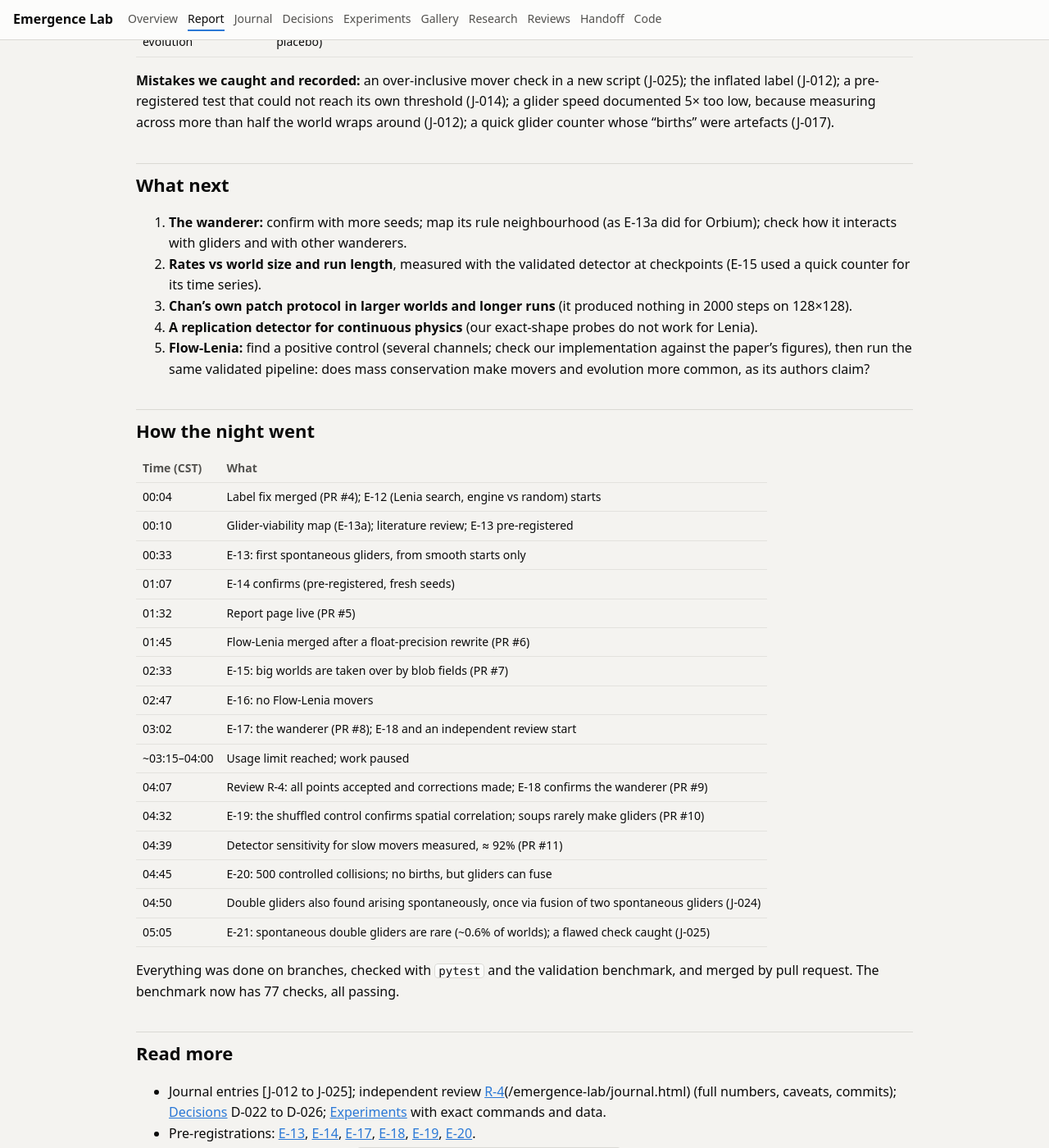
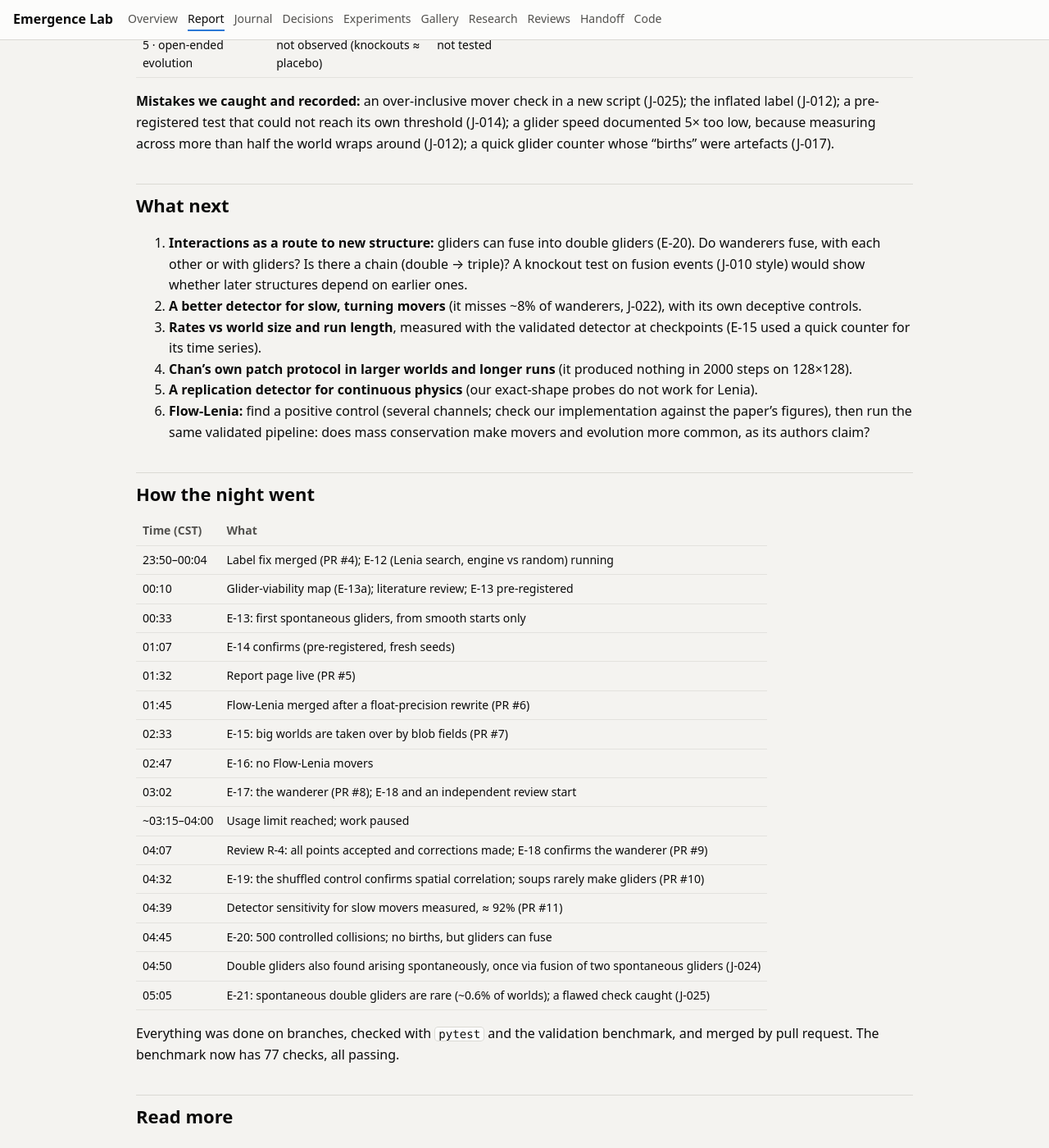
Before and after one commit to Yahyaal/emergence-lab, a Jekyll site: the page built from docs/report.md, in a window 1280 px wide and 1400 px high, scrolled down 11859 px. Shown: the whole window at 82% size. Built offline with Jekyll 4.4.1, drawn with Linux system fonts in a browser that asks for light colours; some of the changed text lies outside the part shown.

Commit message:
Report: fix link, wording, next steps after read-through
Co-Authored-By: Claude Opus 5.5 <noreply@anthropic.com>

```diff
--- a/docs/report.md
+++ b/docs/report.md
@@ -38,7 +38,7 @@ Before running anything new, we found that our automatic "complex" label had bee
 </figure>
 
 We checked whether the blob-edge activity was a rounding artefact (Lenia here stores 256 levels per cell). **It is not**: the same simulation in full floating-point precision does exactly the same thing. It is real, slow relaxation at the blob edges. The fix (for continuous physics only; the Game-of-Life results are byte-for-byte unchanged):
-- "complex" now requires something that **travels by itself** (verified by cutting it out and running it alone);
+- "complex" now requires something that **travels by itself**: seen moving in its own world, then verified by cutting it out and running it alone;
 - fields of still objects whose edges only creep are labelled **quasi-static** and are no longer rewarded by the search;
 - every change has a positive control, a negative control, a control built to fool it, and a test against the way the search picks candidates (8 new checks, all passing).
 
@@ -123,7 +123,7 @@ If gliders destroy each other in small worlds, what happens with more room? **E-
 
 <div class="cards two">
 <div class="card"><img src="{{ '/assets/report/e15-field-takeover.gif' | relative_url }}" alt="A blob field spreading over a large world"><p><b>The field wins.</b> One surviving patch of static blobs spreads over the whole world within ~600 steps.</p></div>
-<div class="card"><img src="{{ '/assets/report/e15-collision.gif' | relative_url }}" alt="Two gliders colliding in an empty world"><p><b>Gliders collide.</b> In the worlds the field never reached, gliders meet and merge or destroy each other. No collision ever made a new glider.</p></div>
+<div class="card"><img src="{{ '/assets/report/e15-collision.gif' | relative_url }}" alt="Two gliders colliding in an empty world"><p><b>Gliders collide.</b> In the worlds the field never reached, gliders meet and merge or destroy each other. We saw no collision make a new glider.</p></div>
 </div>
 
 So a glider is a **fragile in-between state**: the world must collapse enough to leave isolated lumps, but not so much that nothing survives, and no blob field may survive anywhere. In bigger worlds that last condition fails more often. In the collisions we looked at, gliders merged or destroyed each other. **We saw no births and no growing population**, though with only 6 glider-only worlds that is weak evidence, not proof.
@@ -151,7 +151,7 @@ So a glider is a **fragile in-between state**: the world must collapse enough to
 E-12 searched rule space from soups, and E-14 showed that soups (almost) never make gliders. So we repeated the search (**E-17**, pre-registered) with every world started smooth.
 
 <div class="cards two">
-<div class="card"><img src="{{ '/assets/report/e17-wanderer.gif' | relative_url }}" alt="A compact patterned creature moving in a loop, leaving a faint trail"><p><b>The "wanderer"</b> (rule μ 0.243, three kernel rings), found by the discovery engine. Cut out and run alone, it keeps its body (mass ~115) and moves along its path at about 0.07 cells per step, <b>turning as it goes</b> (net progress is only 0.02–0.05 cells per step) (faint trail). Found in 4 worlds, including runs with fresh seeds and a 2× larger world.</p></div>
+<div class="card"><img src="{{ '/assets/report/e17-wanderer.gif' | relative_url }}" alt="A compact patterned creature moving in a loop, leaving a faint trail"><p><b>The "wanderer"</b> (rule μ 0.243, three kernel rings), found by the discovery engine. Cut out and run alone, it keeps its body (mass ~115) and moves along its path at about 0.07 cells per step, <b>turning as it goes</b>, as its faint trail shows (net progress is only 0.02–0.05 cells per step). Found in 4 worlds, including runs with fresh seeds and a 2× larger world.</p></div>
 <div class="card"><p><b>Engine vs random search, from smooth starts:</b></p><p>Engine: <b>1 rule with a verified mover</b> (the wanderer). Random search: <b>0</b>. A second candidate, found by both, was a drifting chunk of blob field that fell apart when run alone.</p><p>The wanderer lives far from Orbium's island (3 rings, larger μ). It is slower and turns, unlike the straight-line gliders: a different kind of mover from Orbium (new to this project; similar slow, turning Lenia species may already be known). The numbers are tiny (one seed per search), so this is a lead, not a statistical result.</p></div>
 </div>
 
@@ -189,17 +189,18 @@ Overnight a separate agent implemented Flow-Lenia from the paper's equations and
 
 ## What next
 
-1. **The wanderer:** confirm with more seeds; map its rule neighbourhood (as E-13a did for Orbium); check how it interacts with gliders and with other wanderers.
-2. **Rates vs world size and run length**, measured with the validated detector at checkpoints (E-15 used a quick counter for its time series).
-3. **Chan's own patch protocol in larger worlds and longer runs** (it produced nothing in 2000 steps on 128×128).
-4. **A replication detector for continuous physics** (our exact-shape probes do not work for Lenia).
-5. **Flow-Lenia:** find a positive control (several channels; check our implementation against the paper's figures), then run the same validated pipeline: does mass conservation make movers and evolution more common, as its authors claim?
+1. **Interactions as a route to new structure:** gliders can fuse into double gliders (E-20). Do wanderers fuse, with each other or with gliders? Is there a chain (double → triple)? A knockout test on fusion events (J-010 style) would show whether later structures depend on earlier ones.
+2. **A better detector for slow, turning movers** (it misses ~8% of wanderers, J-022), with its own deceptive controls.
+3. **Rates vs world size and run length**, measured with the validated detector at checkpoints (E-15 used a quick counter for its time series).
+4. **Chan's own patch protocol in larger worlds and longer runs** (it produced nothing in 2000 steps on 128×128).
+5. **A replication detector for continuous physics** (our exact-shape probes do not work for Lenia).
+6. **Flow-Lenia:** find a positive control (several channels; check our implementation against the paper's figures), then run the same validated pipeline: does mass conservation make movers and evolution more common, as its authors claim?
 
 ## How the night went
 
 | Time (CST) | What |
 |---|---|
-| 00:04 | Label fix merged (PR #4); E-12 (Lenia search, engine vs random) starts |
+| 23:50–00:04 | Label fix merged (PR #4); E-12 (Lenia search, engine vs random) running |
 | 00:10 | Glider-viability map (E-13a); literature review; E-13 pre-registered |
 | 00:33 | E-13: first spontaneous gliders, from smooth starts only |
 | 01:07 | E-14 confirms (pre-registered, fresh seeds) |
```
Also changed, not shown: other parts of docs/report.md (+2 -2 lines).
